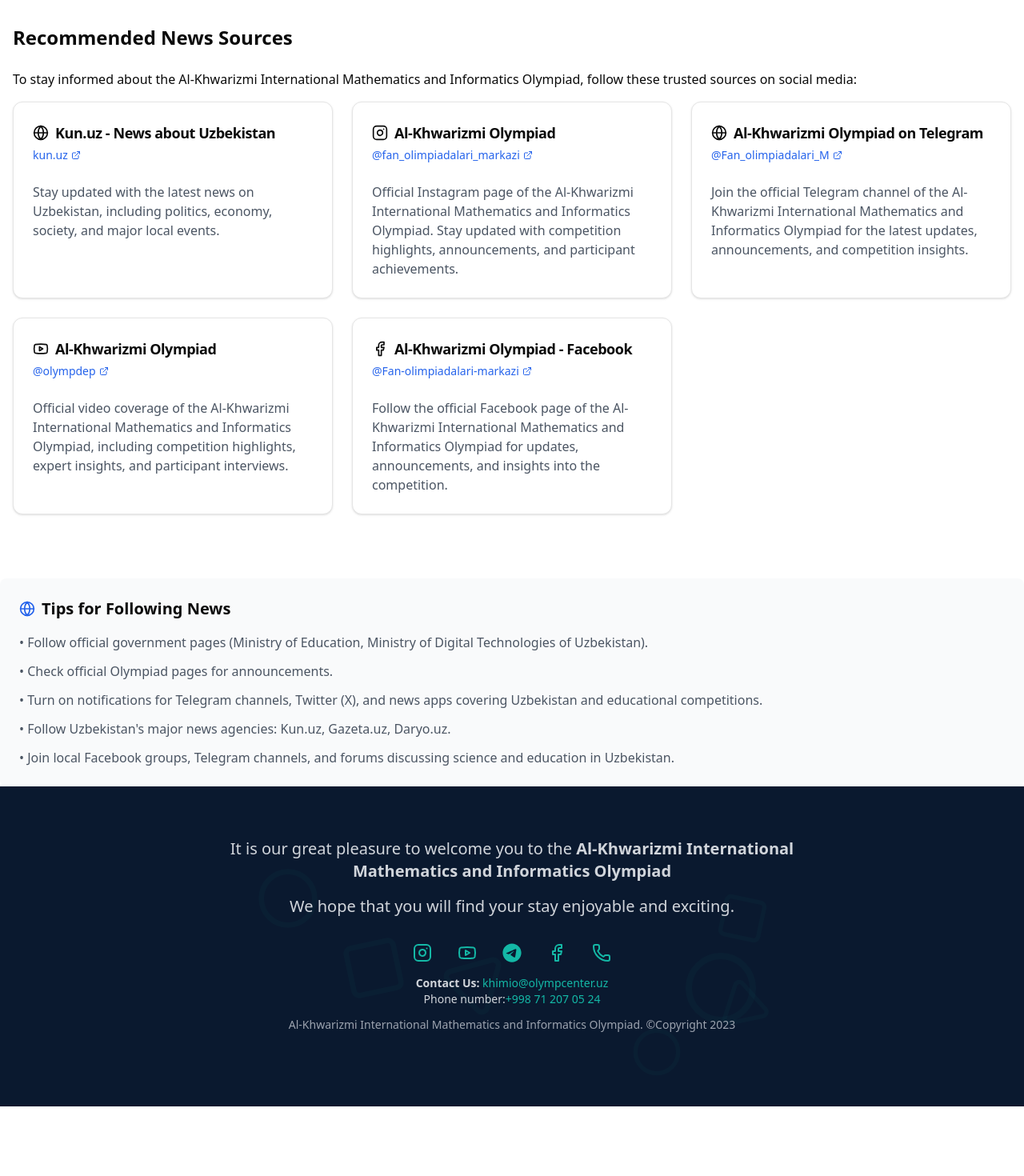
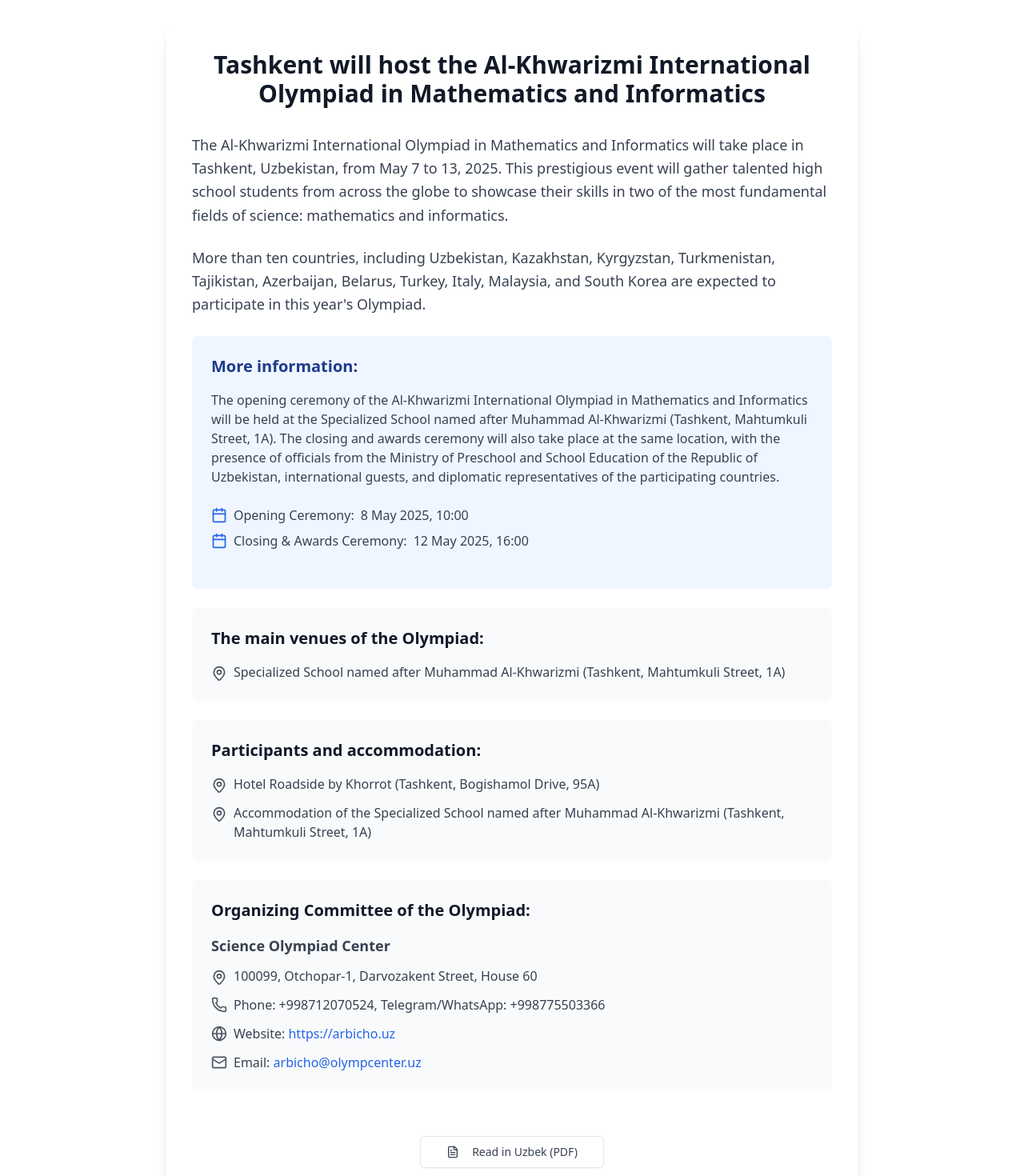
Before and after one commit to OkiljonDadakhanov/alxorazmiy, a Next.js app: page /press in a window 1280 px wide. Shown: the part 260-1730 px from the top of the page at 80% size. Before the commit the page ends 1643 px from the top, so only its background shows below. Built offline with nearby package versions, Linux system fonts and the light colour scheme.

Commit message:
press realease added

```diff
--- a/app/press/page.tsx
+++ b/app/press/page.tsx
@@ -1,146 +1,172 @@
+"use client";
+
 import React from "react";
 import PageHeader from "@/components/ui/page-header";
-import { Card, CardContent, CardHeader, CardTitle } from "@/components/ui/card";
-import {
-  LucideIcon,
-  Twitter,
-  Facebook,
-  Youtube,
-  Linkedin,
-  Instagram,
-  Globe,
-  ExternalLink,
-} from "lucide-react";
+import { Card, CardContent } from "@/components/ui/card";
+import { Button } from "@/components/ui/button";
+import { Globe, MapPin, Calendar, Phone, Mail, FileText } from "lucide-react";
 
-interface SocialCardProps {
-  icon: any;
-  title: string;
-  handle: string;
-  link: string;
-  description: string;
-}
-
-const SocialCard: React.FC<SocialCardProps> = ({
-  icon: Icon,
-  title,
-  handle,
-  link,
-  description,
-}) => (
-  <Card className="group hover:shadow-lg transition-shadow">
-    <CardHeader className="space-y-1">
-      <div className="flex items-center space-x-2">
-        <Icon className="w-5 h-5" />
-        <CardTitle className="text-lg">{title}</CardTitle>
-      </div>
-      <a
-        href={link}
-        className="text-sm text-blue-600 hover:underline flex items-center"
-      >
-        {handle} <ExternalLink className="ml-1 w-3 h-3" />
-      </a>
-    </CardHeader>
-    <CardContent>
-      <p className="text-gray-600">{description}</p>
-    </CardContent>
-  </Card>
-);
-
-export default function News() {
-  const socialAccounts: SocialCardProps[] = [
-    {
-      icon: Globe,
-      title: "Kun.uz - News about Uzbekistan",
-      handle: "kun.uz",
-      link: "https://kun.uz/en",
-      description:
-        "Stay updated with the latest news on Uzbekistan, including politics, economy, society, and major local events.",
-    },
-    {
-      icon: Instagram,
-      title: "Al-Khwarizmi Olympiad",
-      handle: "@fan_olimpiadalari_markazi",
-      link: "https://www.instagram.com/fan_olimpiadalari_markazi?utm_source=ig_web_button_share_sheet&igsh=ZDNlZDc0MzIxNw==",
-      description:
-        "Official Instagram page of the Al-Khwarizmi International Mathematics and Informatics Olympiad. Stay updated with competition highlights, announcements, and participant achievements.",
-    },
-    {
-      icon: Globe,
-      title: "Al-Khwarizmi Olympiad on Telegram",
-      handle: "@Fan_olimpiadalari_M",
-      link: "https://t.me/Fan_olimpiadalari_M",
-      description:
-        "Join the official Telegram channel of the Al-Khwarizmi International Mathematics and Informatics Olympiad for the latest updates, announcements, and competition insights.",
-    },
-    {
-      icon: Youtube,
-      title: "Al-Khwarizmi Olympiad",
-      handle: "@olympdep",
-      link: "http://bit.ly/olimpdep",
-      description:
-        "Official video coverage of the Al-Khwarizmi International Mathematics and Informatics Olympiad, including competition highlights, expert insights, and participant interviews.",
-    },
-    {
-      icon: Facebook,
-      title: "Al-Khwarizmi Olympiad - Facebook",
-      handle: "@Fan-olimpiadalari-markazi",
-      link: "https://www.facebook.com/share/14NAmhu2D5/?mibextid=wwXIfr",
-      description:
-        "Follow the official Facebook page of the Al-Khwarizmi International Mathematics and Informatics Olympiad for updates, announcements, and insights into the competition.",
-    },
-  ];
-
+export default function PressRelease() {
   return (
     <section>
-      <PageHeader title="Press release" />
+      <PageHeader title="Press Release" />
 
-      <div className="mt-8 max-w-7xl mx-auto px-4 py-8">
-        <h2 className="text-2xl font-semibold mb-6">
-          Recommended News Sources
+      <div className="mt-8 max-w-4xl mx-auto px-4 py-8">
+        <Card className="border-0 shadow-lg">
+          <CardContent className="p-8">
+            <h1 className="text-3xl font-bold text-center mb-8 text-gray-900">
+              Tashkent will host the Al-Khwarizmi International Olympiad in
+              Mathematics and Informatics
+            </h1>
+
+            <div className="space-y-6 text-gray-700">
+              <p className="text-lg leading-relaxed">
+                The Al-Khwarizmi International Olympiad in Mathematics and
+                Informatics will take place in Tashkent, Uzbekistan, from May 7
+                to 13, 2025. This prestigious event will gather talented high
+                school students from across the globe to showcase their skills
+                in two of the most fundamental fields of science: mathematics
+                and informatics.
+              </p>
+
+              <p className="text-lg leading-relaxed">
+                More than ten countries, including Uzbekistan, Kazakhstan,
+                Kyrgyzstan, Turkmenistan, Tajikistan, Azerbaijan, Belarus,
+                Turkey, Italy, Malaysia, and South Korea are expected to
+                participate in this year's Olympiad.
+              </p>
+
+              <div className="bg-blue-50 rounded-lg p-6 my-8">
+                <h2 className="text-xl font-semibold mb-4 text-blue-900">
+                  More information:
                 </h2>
 
-        <p className="mb-4">
-          To stay informed about the Al-Khwarizmi International Mathematics and
-          Informatics Olympiad, follow these trusted sources on social media:
+                <p className="mb-6">
+                  The opening ceremony of the Al-Khwarizmi International
+                  Olympiad in Mathematics and Informatics will be held at the
+                  Specialized School named after Muhammad Al-Khwarizmi
+                  (Tashkent, Mahtumkuli Street, 1A). The closing and awards
+                  ceremony will also take place at the same location, with the
+                  presence of officials from the Ministry of Preschool and
+                  School Education of the Republic of Uzbekistan, international
+                  guests, and diplomatic representatives of the participating
+                  countries.
                 </p>
-        <div className="grid grid-cols-1 md:grid-cols-2 lg:grid-cols-3 gap-6">
-          {socialAccounts.map((account) => (
-            <SocialCard
-              key={account.handle}
-              icon={account.icon}
-              title={account.title}
-              handle={account.handle}
-              link={account.link}
-              description={account.description}
-            />
-          ))}
+
+                <div className="space-y-2 mb-6">
+                  <div className="flex items-center space-x-2">
+                    <Calendar className="w-5 h-5 text-blue-600" />
+                    <span className="font-medium">Opening Ceremony:</span>
+                    <span>8 May 2025, 10:00</span>
+                  </div>
+                  <div className="flex items-center space-x-2">
+                    <Calendar className="w-5 h-5 text-blue-600" />
+                    <span className="font-medium">
+                      Closing & Awards Ceremony:
+                    </span>
+                    <span>12 May 2025, 16:00</span>
+                  </div>
                 </div>
               </div>
 
-      <div className="mt-12 bg-gray-50 rounded-lg p-6">
-        <div className="flex items-center space-x-2 mb-4">
-          <Globe className="w-5 h-5 text-blue-600" />
-          <h2 className="text-xl font-semibold">Tips for Following News</h2>
+              <div className="bg-gray-50 rounded-lg p-6 my-8">
+                <h2 className="text-xl font-semibold mb-4 text-gray-900">
+                  The main venues of the Olympiad:
+                </h2>
+                <div className="flex items-start space-x-2">
+                  <MapPin className="w-5 h-5 text-gray-600 mt-1 flex-shrink-0" />
+                  <span>
+                    Specialized School named after Muhammad Al-Khwarizmi
+                    (Tashkent, Mahtumkuli Street, 1A)
+                  </span>
                 </div>
-        <div className="space-y-3 text-gray-600">
-          <p>
-            • Follow official government pages (Ministry of Education, Ministry
-            of Digital Technologies of Uzbekistan).
-          </p>
-          <p>• Check official Olympiad pages for announcements.</p>
-          <p>
-            • Turn on notifications for Telegram channels, Twitter (X), and news
-            apps covering Uzbekistan and educational competitions.
-          </p>
-          <p>
-            • Follow Uzbekistan's major news agencies: Kun.uz, Gazeta.uz,
-            Daryo.uz.
-          </p>
-          <p>
-            • Join local Facebook groups, Telegram channels, and forums
-            discussing science and education in Uzbekistan.
-          </p>
               </div>
+
+              <div className="bg-gray-50 rounded-lg p-6 my-8">
+                <h2 className="text-xl font-semibold mb-4 text-gray-900">
+                  Participants and accommodation:
+                </h2>
+                <div className="space-y-3">
+                  <div className="flex items-start space-x-2">
+                    <MapPin className="w-5 h-5 text-gray-600 mt-1 flex-shrink-0" />
+                    <span>
+                      Hotel Roadside by Khorrot (Tashkent, Bogishamol Drive,
+                      95A)
+                    </span>
+                  </div>
+                  <div className="flex items-start space-x-2">
+                    <MapPin className="w-5 h-5 text-gray-600 mt-1 flex-shrink-0" />
+                    <span>
+                      Accommodation of the Specialized School named after
+                      Muhammad Al-Khwarizmi (Tashkent, Mahtumkuli Street, 1A)
+                    </span>
+                  </div>
+                </div>
+              </div>
+
+              <div className="bg-gray-50 rounded-lg p-6 my-8">
+                <h2 className="text-xl font-semibold mb-4 text-gray-900">
+                  Organizing Committee of the Olympiad:
+                </h2>
+                <div className="space-y-3">
+                  <div className="font-semibold text-lg">
+                    Science Olympiad Center
+                  </div>
+                  <div className="flex items-start space-x-2">
+                    <MapPin className="w-5 h-5 text-gray-600 mt-1 flex-shrink-0" />
+                    <span>
+                      100099, Otchopar-1, Darvozakent Street, House 60
+                    </span>
+                  </div>
+                  <div className="flex items-center space-x-2">
+                    <Phone className="w-5 h-5 text-gray-600" />
+                    <span>
+                      Phone: +998712070524, Telegram/WhatsApp: +998775503366
+                    </span>
+                  </div>
+                  <div className="flex items-center space-x-2">
+                    <Globe className="w-5 h-5 text-gray-600" />
+                    <span>
+                      Website:{" "}
+                      <a
+                        href="https://arbicho.uz"
+                        className="text-blue-600 hover:underline"
+                      >
+                        https://arbicho.uz
+                      </a>
+                    </span>
+                  </div>
+                  <div className="flex items-center space-x-2">
+                    <Mail className="w-5 h-5 text-gray-600" />
+                    <span>
+                      Email:{" "}
+                      <a
+                        href="mailto:arbicho@olympcenter.uz"
+                        className="text-blue-600 hover:underline"
+                      >
+                        arbicho@olympcenter.uz
+                      </a>
+                    </span>
+                  </div>
+                </div>
+              </div>
+
+              <div className="text-center pt-8">
+                <Button
+                  variant="outline"
+                  size="lg"
+                  className="flex items-center space-x-2 mx-auto"
+                  onClick={() =>
+                    window.open("/press-release-uzbek.pdf", "_blank")
+                  }
+                >
+                  <FileText className="w-5 h-5" />
+                  <span>Read in Uzbek (PDF)</span>
+                </Button>
+              </div>
+            </div>
+          </CardContent>
+        </Card>
       </div>
     </section>
   );
```
Lines whose indentation alone changed are shown as unchanged.
